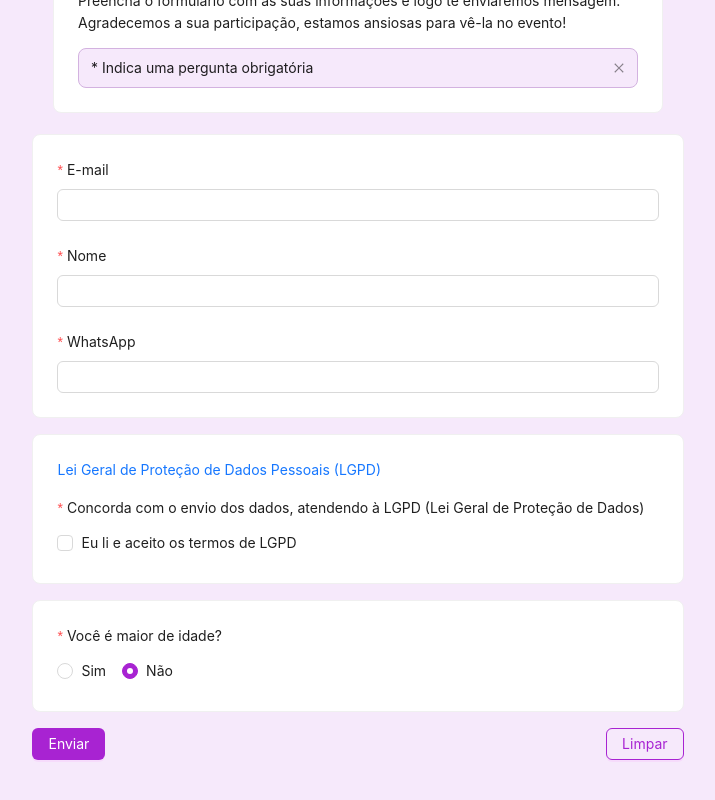
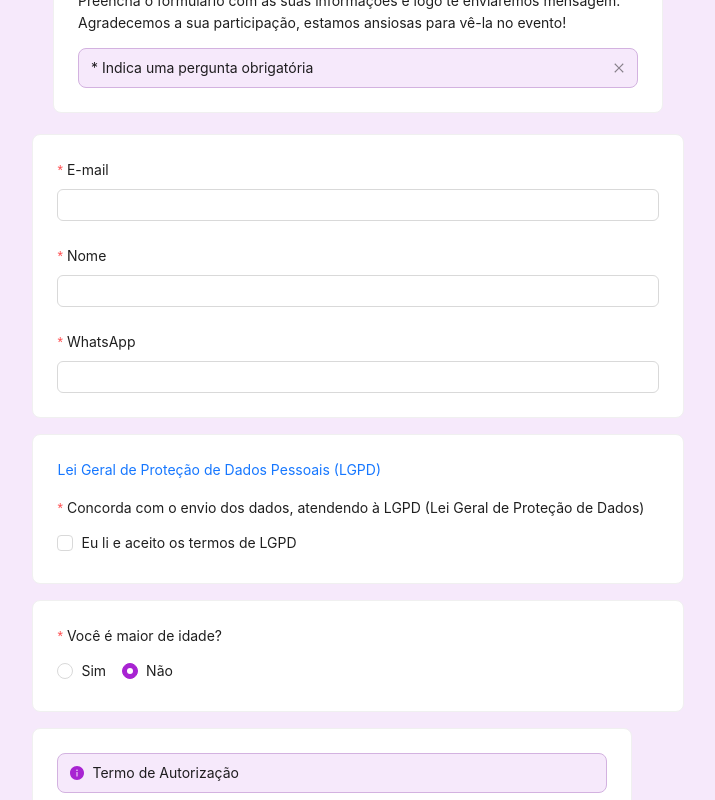
Before and after one commit to amandazzoc/paraelas-fe, a Next.js app: page / in a window 1280 px wide. Both pictures are taken after a click on the label "Não". Shown: the part 587-1387 px from the top of the page, without its empty margins (282-997 px from the left). Built offline with nearby package versions, Linux system fonts and the light colour scheme.

Commit message:
enhance CadForm with minor consent handling and authorization upload; update styles for improved layout

```diff
--- a/src/app/components/Form.tsx
+++ b/src/app/components/Form.tsx
@@ -1,6 +1,10 @@
 "use client";
-import { Button, Card, Checkbox, Flex, Form, Input, Radio } from "antd";
+import { Alert, Button, Card, Checkbox, Flex, Form, Input, Radio, Upload } from "antd";
+import type { UploadFile } from 'antd';
+import { UploadOutlined } from '@ant-design/icons';
 import Link from "antd/es/typography/Link";
+import Paragraph from "antd/es/typography/Paragraph";
+import { useState } from "react";
 
 type FieldType = {
   email: string;
@@ -8,19 +12,33 @@ type FieldType = {
   whatsapp: string;
   agreeLGPD: boolean;
   adult: boolean;
-  AuthorizationTerm?: File;
+  AuthorizationTerm?: UploadFile[];
 };
 
 export function CadForm() {
   const [form] = Form.useForm<FieldType>();
+  const [isMinor, setIsMinor] = useState<boolean | null>(null);
 
   const onReset = () => {
     form.resetFields();
+    setIsMinor(null);
+  };
+
+  const handleValuesChange = (changedValues: Partial<FieldType>) => {
+    if (changedValues.adult !== undefined) {
+      setIsMinor(changedValues.adult === false);
+    }
   };
 
   return (
-        <Form form={form} name="cadForm" initialValues={{ remember: true }} layout="vertical">
-            <Card style={{marginBottom: 16 }}>
+    <Form
+      form={form}
+      name="cadForm"
+      initialValues={{ remember: true }}
+      layout="vertical"
+      onValuesChange={handleValuesChange}
+    >
+      <Card style={{ marginBottom: 16 }}>
         <Form.Item<FieldType>
           label="E-mail"
           name="email"
@@ -38,7 +56,9 @@ export function CadForm() {
         <Form.Item<FieldType>
           label="WhatsApp"
           name="whatsapp"
-                    rules={[{ required: true, message: "Por favor, insira seu WhatsApp!" }]}
+          rules={[
+            { required: true, message: "Por favor, insira seu WhatsApp!" },
+          ]}
           style={{ marginBottom: 0 }}
         >
           <Input />
@@ -83,12 +103,80 @@ export function CadForm() {
           </Radio.Group>
         </Form.Item>
       </Card>
+      {isMinor && (
+        <>
+          <Card
+            style={{
+              width: "100%",
+              maxWidth: "600px",
+              marginBottom: 16,
+            }}
+          >
+            <Alert
+              message="Termo de Autorização"
+              type="info"
+              showIcon
+              style={{
+                marginBottom: 16,
+                backgroundColor: "#f6e9fb",
+                borderColor: "#d3b2e0",
+              }}
+            />
+            <Paragraph>
+              Se você for menor de idade, peça aos seus pais ou responsáveis
+              para que assine o Termo de Autorização do link abaixo e faça o
+              envio do arquivo assinado
+            </Paragraph>
+            <Link
+              href="https://drive.google.com/file/d/1alHiffZi2g0f6bR130-669hTN0z_NdLi/view?usp=sharing"
+              target="_blank"
+            >
+              PDF Termo de Autorização
+            </Link>
+          </Card>
+          <Card
+            style={{
+              width: "100%",
+              maxWidth: "600px",
+              marginBottom: 16,
+            }}
+          >
+            <Form.Item<FieldType>
+              label="Envie o Termo de Autorização assinado aqui."
+              name="AuthorizationTerm"
+              valuePropName="fileList"
+              getValueFromEvent={e => Array.isArray(e) ? e : e && e.fileList}
+              rules={[
+                {
+                  required: true,
+                  message: "Por favor, envie o Termo de Autorização!",
+                },
+              ]}
+            >
+              <Upload
+                name="file"
+                listType="text"
+                maxCount={1}
+                accept=".pdf,image/*"
+              >
+                <Button icon={<UploadOutlined />}>Enviar termo assinado</Button>
+              </Upload>
+            </Form.Item>
+          </Card>
+        </>
+      )}
       <Form.Item>
         <Flex justify="space-between">
           <Button htmlType="submit" color="primary" variant="solid">
             Enviar
           </Button>
-                    <Button htmlType="button" onClick={onReset} color="primary" variant="outlined" style={{ backgroundColor: "transparent" }}>
+          <Button
+            htmlType="button"
+            onClick={onReset}
+            color="primary"
+            variant="outlined"
+            style={{ backgroundColor: "transparent" }}
+          >
             Limpar
           </Button>
         </Flex>
--- a/src/app/page.module.css
+++ b/src/app/page.module.css
@@ -3,3 +3,7 @@
   min-height: 100vh;
   padding: 16px;
 }
+
+:global(.anticon-info-circle.ant-alert-icon) {
+  color: #a823d2;
+}
```
Lines whose indentation alone changed are shown as unchanged.
